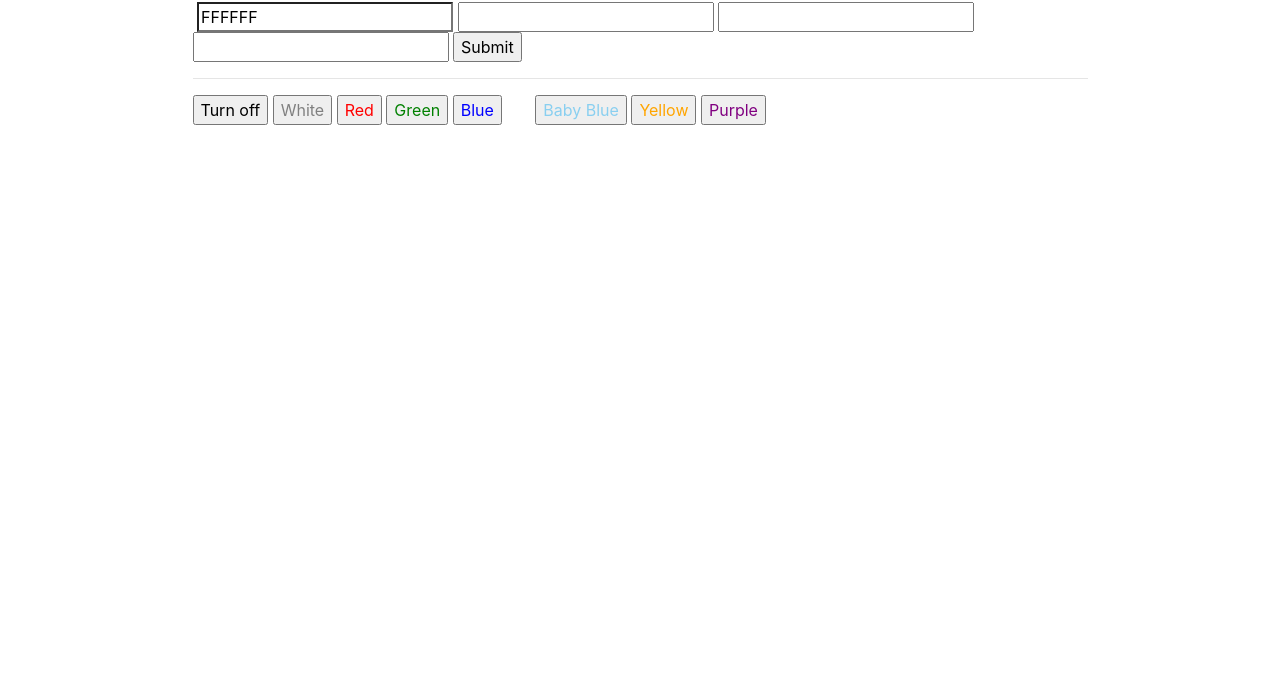
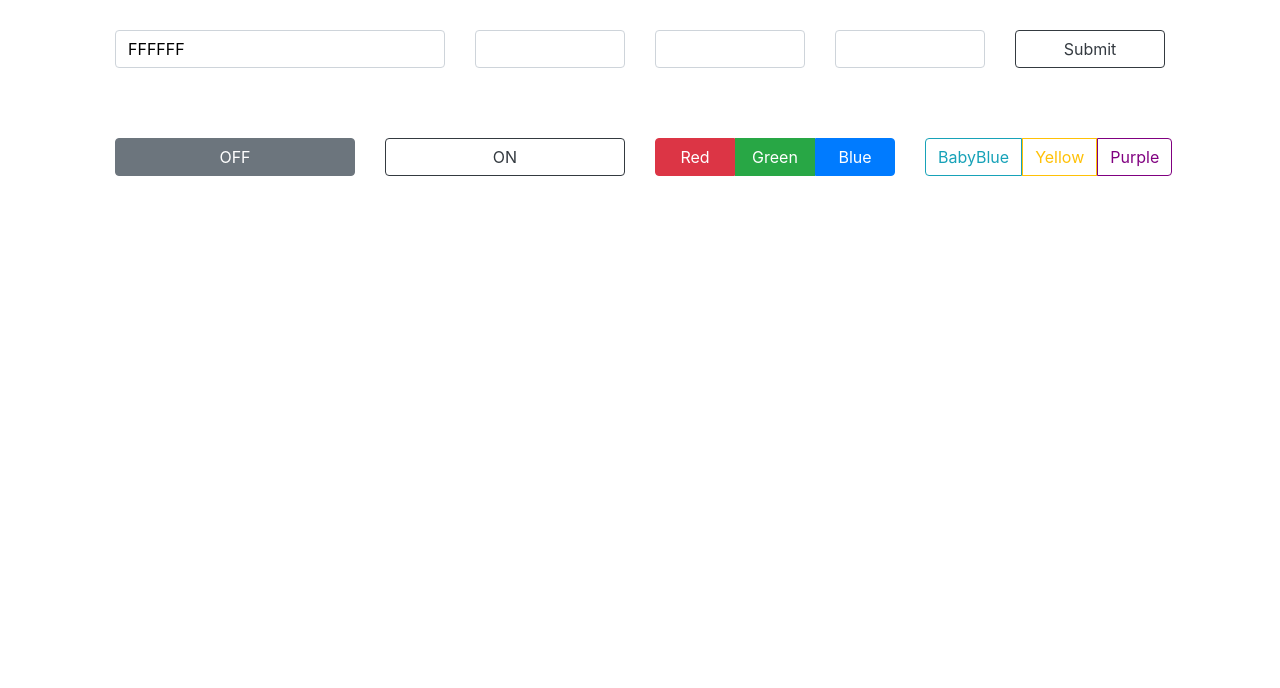
Before and after one commit to getraid/raspberrypi-led-node-and-webserver, a website: page index.html in a window 1280 px wide. Shown: the part 112-800 px from the top of the page. Drawn offline with Linux system fonts and the light colour scheme.

Commit message:
Updated webserver to fit optical modern standards

```diff
--- a/index.html
+++ b/index.html
@@ -1,93 +1,233 @@
 <!DOCTYPE html>
 <html lang="en">
-
   <head>
-
-    <meta charset="utf-8">
-    <meta name="viewport" content="width=device-width, initial-scale=1, shrink-to-fit=no">
-    <meta name="description" content="">
-    <meta name="author" content="">
-<link rel="icon" type="image/jpg" href="fav/fav.jpg">
+    <meta charset="utf-8" />
+    <meta
+      name="viewport"
+      content="width=device-width, initial-scale=1, shrink-to-fit=no"
+    />
+    <meta name="description" content="" />
+    <meta name="author" content="" />
+    <link rel="icon" type="image/jpg" href="fav/fav.jpg" />
     <link rel="shortcut icon" href="fav/favicon.ico" type="image/x-icon" />
-<link rel="apple-touch-icon" sizes="152x152" href="fav/apple-touch-icon-152x152.png" />
+    <link
+      rel="apple-touch-icon"
+      sizes="152x152"
+      href="fav/apple-touch-icon-152x152.png"
+    />
     <title>LED Controller</title>
 
     <!-- Bootstrap core CSS -->
-    <link href="css/bootstrap.min.css" rel="stylesheet">
-    <link href="css/style.css" rel="stylesheet">
-
+    <link href="css/bootstrap.min.css" rel="stylesheet" />
+    <link href="css/style.css" rel="stylesheet" />
   </head>
 
   <body>
-
     <!-- Navigation -->
     <nav class="navbar navbar-expand-lg navbar-dark bg-dark fixed-top">
       <div class="container">
         <a class="navbar-brand" href="/">LED Controller</a>
-        <button class="navbar-toggler" type="button" data-toggle="collapse" data-target="#navbarResponsive" aria-controls="navbarResponsive" aria-expanded="false" aria-label="Toggle navigation">
-          <span class="navbar-toggler-icon"></span>
-        </button>
-        <div class="collapse navbar-collapse" id="navbarResponsive">
-          <ul class="navbar-nav ml-auto">
-            <li class="nav-item active">
-              <a class="nav-link" href="#">Home
-                <span class="sr-only">(current)</span>
-              </a>
-            </li>
-            <li class="nav-item">
-              <a class="nav-link" href="#">Platzhalter</a>
-            </li>
-          </ul>
-        </div>
       </div>
     </nav>
 
     <!-- Page Content -->
     <div class="container">
-
       <div class="container">
         <div class="row">
-        <div class="col-sm-12"></div>
-    </div>
-    <div class="row">
-        <div class="col-sm-12"></div>
-        <div class="col-sm-1"></div>
-        <div class="col-sm-10">
-
-
+          <div class="col-sm-12">
             <h1 id="conninf">WebSocket</h1>
-
+            <br />
             <div id="frm">
               <form action="javascript:void(0)">
+                <div class="container">
+                  <div class="row">
                     <label for="message"></label>
-<input readonly="true" class="jscolor {onFineChange:'update(this)'}" value="fff">
+                    <div class="col-sm-4">
+                      <input
+                        readonly="true"
+                        class="form-control jscolor {onFineChange:'update(this)'}"
+                        value="fff"
+                        style="margin:  0.4em 0;"
+                      />
+                      <span
+                        style="color:red;margin-right:1.25em; display:inline-block;"
+                        >&nbsp;</span
+                      >
+                    </div>
 
-<input type="text" id="message1" required="autofocus" />
-<input type="text" id="message2" required="autofocus"/>
-<input type="text" id="message3" required="autofocus" />
-<input type="submit" id="mainform_submit" value="Submit"/><hr>
-<input type="button" id="sendBlack" value="Turn off"/>
-<input style="color:grey;" type="button" id="sendWhite" value="White"/>
+                    <div class="col-sm-2">
+                      <input
+                        class="form-control"
+                        type="text"
+                        id="message1"
+                        required="autofocus"
+                        style="margin:  0.4em 0;"
+                      />
+                    </div>
+                    <div class="col-sm-2">
+                      <input
+                        class="form-control"
+                        type="text"
+                        id="message2"
+                        required="autofocus"
+                        style="margin:  0.4em 0;"
+                      />
+                    </div>
+                    <div class="col-sm-2">
+                      <input
+                        class="form-control"
+                        type="text"
+                        id="message3"
+                        required="autofocus"
+                        style="margin:  0.4em 0;"
+                      />
+                    </div>
 
-<input style="color:red;" type="button" id="sendRed" value="Red"/>
-<input style="color:Green;" type="button" id="sendGreen" value="Green"/>
-<input style="color:Blue;" type="button" id="sendBlue" value="Blue"/>
-<span style='color:red;margin-right:1.25em; display:inline-block;'>&nbsp;</span>
-<input style="color:#89cff0;" type="button" id="sendBBlue" value="Baby Blue"/>
-<input style="color:#FFA500;" type="button" id="sendYellow" value="Yellow"/>
-<input style="color:purple;" type="button" id="sendPurple" value="Purple"/>
+                    <div class="col-sm-2">
+                      <button
+                        type="submit"
+                        id="mainform_submit"
+                        value="Submit"
+                        class="btn btn-outline-dark  btn-block"
+                        style="margin:  0.4em 0;"
+                      >
+                        Submit
+                      </button>
+                    </div>
+                  </div>
+                </div>
+                <hr style="visibility: hidden" />
+                <div class="container">
+                  <div class="row">
+                    <div class="col-sm-3">
+                      <button
+                        type="button"
+                        id="sendBlack"
+                        class="btn btn-secondary btn-block"
+                        value="Turn off"
+                        style="margin:  0.4em 0; padding-right: -0.2em;"
+                      >
+                        OFF
+                      </button>
+                    </div>
+                    <div class="col-sm-3">
+                      <button
+                        type="button"
+                        id="sendWhite"
+                        class="btn btn-outline-dark btn-block"
+                        value="White"
+                        style="margin:  0.4em 0;"
+                      >
+                        ON
+                      </button>
+                    </div>
 
+                    <div class="col-sm-3">
+                      <div
+                        class="btn-group btn-block"
+                        role="group"
+                        aria-label="Basic example"
+                      >
+                        <button
+                          type="button"
+                          id="sendRed"
+                          value="Red"
+                          class="btn btn-danger btn-block"
+                          style="margin:  0.4em 0;"
+                        >
+                          Red
+                        </button>
+
+                        <button
+                          type="button"
+                          id="sendGreen"
+                          class="btn btn-success btn-block"
+                          value="Green"
+                          style="margin:  0.4em 0;"
+                        >
+                          Green
+                        </button>
+                        <button
+                          type="button"
+                          id="sendBlue"
+                          class="btn btn-primary btn-block"
+                          value="Blue"
+                          style="margin:  0.4em 0;"
+                        >
+                          Blue
+                        </button>
+                      </div>
+                    </div>
+                    <div class="col-sm-3">
+                      <div
+                        class="btn-group btn-block"
+                        role="group"
+                        aria-label="Basic example"
+                      >
+                        <button
+                          type="button"
+                          id="sendBBlue"
+                          class="btn btn-outline-info btn-block"
+                          value="Baby Blue"
+                          style="margin:  0.4em 0;"
+                        >
+                          BabyBlue
+                        </button>
+                        <button
+                          type="button"
+                          id="sendYellow"
+                          class="btn btn-outline-warning btn-block"
+                          value="Yellow"
+                          style="margin:  0.4em 0;"
+                        >
+                          Yellow
+                        </button>
+                        <button
+                          type="button"
+                          id="sendPurple"
+                          class="btn btn-outline-info btn-block"
+                          value="Purple"
+                          style="color:purple;border-color: purple;margin:  0.4em 0"
+                        >
+                          Purple
+                        </button>
+                      </div>
+                    </div>
+                  </div>
+                </div>
+                <style>
+                  #sendPurple:hover {
+                    color: white !important;
+                    background-color: purple;
+                  }
+                </style>
               </form>
             </div>
           </div>
-        <div class="col-sm-1"></div>
         </div>
       </div>
+      <!-- <div class="row" style="margin-top: 10em">
+        <div class="col-sm-4" style="margin:  0.4em 0;">
+          <button type="button" class="btn btn-primary btn-lg btn-block">
+            Block level button
+          </button>
         </div>
+        <div class="col-sm-4" style="margin:  0.4em 0;">
+          <button type="button" class="btn btn-primary btn-lg btn-block">
+            Block level button
+          </button>
+        </div>
+        <div class="col-sm-4" style="margin:  0.4em 0;">
+          <button type="button" class="btn btn-primary btn-lg btn-block">
+            Block level button
+          </button>
+        </div>
+      </div> -->
+    </div>
+
     <script src="js/jscolor.js"></script>
     <script src="ws-client.js"></script>
     <script>
-
       document.getElementById("sendBlack").onclick = sendBlack;
       document.getElementById("sendRed").onclick = sendRed;
       document.getElementById("sendBlue").onclick = sendBlue;
@@ -97,29 +237,21 @@ document.getElementById("sendBBlue").onclick = sendBBlue;
       document.getElementById("sendYellow").onclick = sendYellow;
       document.getElementById("sendPurple").onclick = sendPurple;
 
-
-function update(picker)
-{
-var test = document.getElementById('message1');
+      function update(picker) {
+        var test = document.getElementById("message1");
         test.value = Math.round(picker.rgb[0]);
 
-var test1 = document.getElementById('message2');
+        var test1 = document.getElementById("message2");
         test1.value = Math.round(picker.rgb[1]);
 
-var test2 = document.getElementById('message3');
+        var test2 = document.getElementById("message3");
         test2.value = Math.round(picker.rgb[2]);
-pSend(test,test1,test2);
-
+        pSend(test, test1, test2);
       }
-
-
     </script>
-
 
     <!-- Bootstrap core JavaScript -->
 
     <script src="js/bootstrap.bundle.min.js"></script>
-
   </body>
-
 </html>
```
Also changed, not shown: ws.js (+20 -17 lines). Lines whose indentation alone changed are shown as unchanged.
